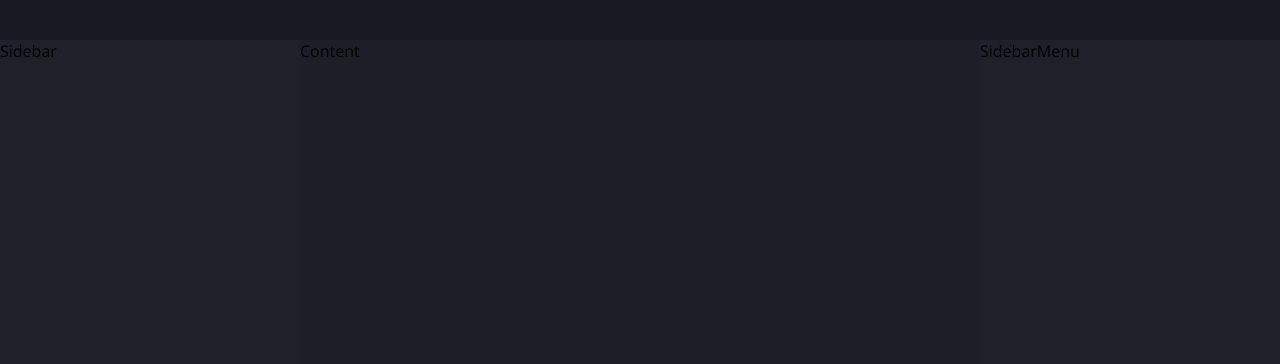
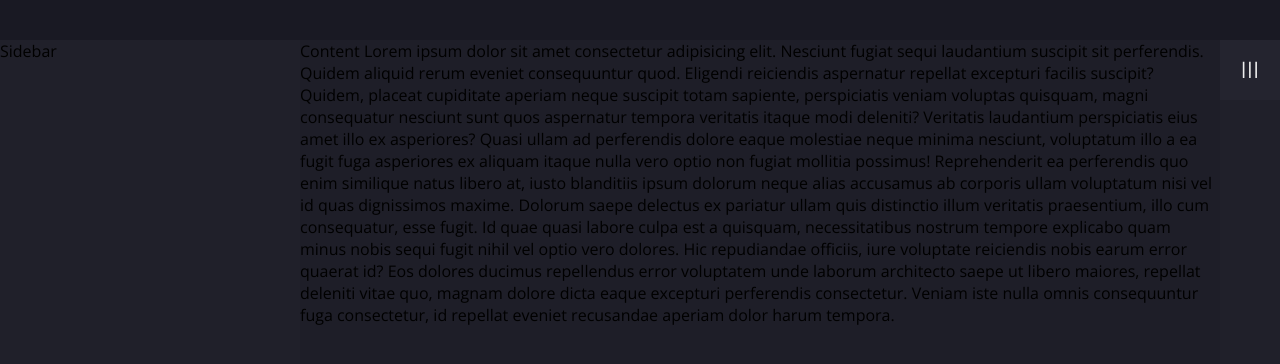
Before and after one commit to madrimovDev/portfolio-react, a React (Vite) app: page / in a window 1280 px wide. Shown: the top 364 px of the page. Built offline with nearby package versions, Linux system fonts and the light colour scheme.

Commit message:
sidebarmenu

```diff
--- a/package.json
+++ b/package.json
@@ -24,6 +24,7 @@
     "react-router-dom": "^6.7.0"
   },
   "devDependencies": {
+    "@ant-design/icons": "^5.0.1",
     "@types/node": "^18.11.18",
     "@types/react": "^18.0.26",
     "@types/react-dom": "^18.0.9",
--- a/src/assets/theme.ts
+++ b/src/assets/theme.ts
@@ -8,7 +8,8 @@ const theme: Theme = {
 	colors: {
 		bgColor: '#191923',
 		sidebarBgColor: '#20202a',
-		contentBgColor: '#1E1E28'
+		contentBgColor: '#1E1E28',
+		accentBgColor: '#24242F'
 	}
 }
 
--- a/src/components/layouts/RootLayout.tsx
+++ b/src/components/layouts/RootLayout.tsx
@@ -2,15 +2,13 @@ import React from 'react'
 import RootLayoutStyle from './RootLayoutStyle'
 import Sidebar from './sidebar/Sidebar'
 import Content from './content/Content'
-import SidebarMenu from './sidebarMenu/SidebarMenu'
 
 const RootLayout = () => {
 	return (
 		<RootLayoutStyle.RootLayoutStyle>
 			<RootLayoutStyle.MainStyle>
 				<Sidebar />
-				<Content />
-				<SidebarMenu />
+				<Content  />
 			</RootLayoutStyle.MainStyle>
 		</RootLayoutStyle.RootLayoutStyle>
 	)
--- a/src/components/layouts/content/Content.tsx
+++ b/src/components/layouts/content/Content.tsx
@@ -1,8 +1,34 @@
 import React from 'react'
 import ContentStyle from './ContentStyle'
+import SidebarMenu from '../sidebarMenu/SidebarMenu'
 
 const Content = () => {
-	return <ContentStyle>Content</ContentStyle>
+	return (
+		<ContentStyle>
+			<div style={{
+				minWidth: 'fit-content',
+				marginLeft: 60
+			}}>
+			Content Lorem ipsum dolor sit amet consectetur adipisicing elit. Nesciunt fugiat sequi laudantium suscipit sit
+			perferendis. Quidem aliquid rerum eveniet consequuntur quod. Eligendi reiciendis aspernatur repellat excepturi
+			facilis suscipit? Quidem, placeat cupiditate aperiam neque suscipit totam sapiente, perspiciatis veniam voluptas
+			quisquam, magni consequatur nesciunt sunt quos aspernatur tempora veritatis itaque modi deleniti? Veritatis
+			laudantium perspiciatis eius amet illo ex asperiores? Quasi ullam ad perferendis dolore eaque molestiae neque
+			minima nesciunt, voluptatum illo a ea fugit fuga asperiores ex aliquam itaque nulla vero optio non fugiat mollitia
+			possimus! Reprehenderit ea perferendis quo enim similique natus libero at, iusto blanditiis ipsum dolorum neque
+			alias accusamus ab corporis ullam voluptatum nisi vel id quas dignissimos maxime. Dolorum saepe delectus ex
+			pariatur ullam quis distinctio illum veritatis praesentium, illo cum consequatur, esse fugit. Id quae quasi labore
+			culpa est a quisquam, necessitatibus nostrum tempore explicabo quam minus nobis sequi fugit nihil vel optio vero
+			dolores. Hic repudiandae officiis, iure voluptate reiciendis nobis earum error quaerat id? Eos dolores ducimus
+			repellendus error voluptatem unde laborum architecto saepe ut libero maiores, repellat deleniti vitae quo, magnam
+			dolore dicta eaque excepturi perferendis consectetur. Veniam iste nulla omnis consequuntur fuga consectetur, id
+			repellat eveniet recusandae aperiam dolor harum tempora.
+			</div>
+			<div>
+				<SidebarMenu />
+			</div>
+		</ContentStyle>
+	)
 }
 
 export default Content
--- a/src/components/layouts/content/ContentStyle.ts
+++ b/src/components/layouts/content/ContentStyle.ts
@@ -4,5 +4,7 @@ const ContentStyle = styled('main')`
 	width: 100%;
 	height: 100%;
 	background: ${({ theme }) => theme.colors.contentBgColor};
+	display: flex;
+	justify-content: flex-end;
 `
 export default ContentStyle
--- a/src/components/layouts/sidebar/SidebarStyle.ts
+++ b/src/components/layouts/sidebar/SidebarStyle.ts
@@ -4,6 +4,7 @@ const SidebarStyle = styled('aside')`
 	min-width: 300px;
 	height: 100%;
 	background: ${({ theme }) => theme.colors.sidebarBgColor};
+	z-index: 11
 `
 
 export default SidebarStyle
--- a/src/components/layouts/sidebarMenu/SidebarMenu.tsx
+++ b/src/components/layouts/sidebarMenu/SidebarMenu.tsx
@@ -1,8 +1,27 @@
-import React from 'react'
-import SidebarMenuStyle from './SidebarMenuStyle'
+import React, { useState } from 'react'
+
+import SidebarMenuStyle, { MenuButtonStyle, SidebarHeader, SidebarWrapper } from './SidebarMenuStyle'
+
+import MenuOutlined from '@ant-design/icons/MenuOutlined'
+import CloseOutlined from '@ant-design/icons/CloseOutlined'
 
 const SidebarMenu = () => {
-	return <SidebarMenuStyle>SidebarMenu</SidebarMenuStyle>
+	const [isShow, setIsShow] = useState<boolean>(false)
+	const toggleShow = () => setIsShow((prev) => !prev)
+
+	return (
+		<SidebarMenuStyle isShow={isShow}>
+			<SidebarWrapper>
+				<SidebarHeader>
+					<MenuButtonStyle
+						isShow={isShow}
+						onClick={toggleShow}>
+						{isShow ? <CloseOutlined style={{ fontSize: 18 }} /> : <MenuOutlined style={{ fontSize: 18 }} />}
+					</MenuButtonStyle>
+				</SidebarHeader>
+			</SidebarWrapper>
+		</SidebarMenuStyle>
+	)
 }
 
 export default SidebarMenu
--- a/src/components/layouts/sidebarMenu/SidebarMenuStyle.ts
+++ b/src/components/layouts/sidebarMenu/SidebarMenuStyle.ts
@@ -1,12 +1,28 @@
 import styled from '@emotion/styled'
 
 const SidebarMenuStyle = styled('div')`
-	position: absolute;
+	width: ${(props: { isShow: boolean }) => (props.isShow ? '300px' : '60px')};
+	height: 100%;
+	background: ${({ theme }) => theme.colors.sidebarBgColor};
+	transition: 0.85s ease-out;
+	position: relative;
+`
+export const MenuButtonStyle = styled('button')`
+	padding: 20px;
+	border: none;
+	background: none;
+	color: #eee;
+	rotate: ${(props: {isShow: boolean}) => (props.isShow ? 0 : '90deg')};
+	transition: .25s ease-out;
+	cursor: pointer;
+`
+export const SidebarWrapper = styled('div')`
 	width: 300px;
 	height: 100%;
-	background: ${({ theme }) => theme.colors.sidebarBgColor};
-	top: 0;
-	right: 0;
+`
+export const SidebarHeader = styled('div')`
+	height: 60px;
+	background: ${props => props.theme.colors.accentBgColor}
 `
 
 export default SidebarMenuStyle
--- a/src/types/type.d.ts
+++ b/src/types/type.d.ts
@@ -3,7 +3,8 @@ declare module '@emotion/react' {
 		colors: {
 			bgColor: string
 			sidebarBgColor: string
-			contentBgColor: string
+			contentBgColor: string,
+			accentBgColor: string
 		}
 	}
 }
--- a/vite.config.ts
+++ b/vite.config.ts
@@ -6,7 +6,11 @@ const pathResolver = (dirName: string) => path.resolve(__dirname, 'src', dirName
 
 // https://vitejs.dev/config/
 export default defineConfig({
-	plugins: [react()],
+	plugins: [
+		react({
+			jsxImportSource: '@emotion/react'
+		})
+	],
 	resolve: {
 		alias: {
 			'@/contexts': pathResolver('contexts'),
```
Also changed, not shown: 1 other file (tests, documents, lock files or other folders).
